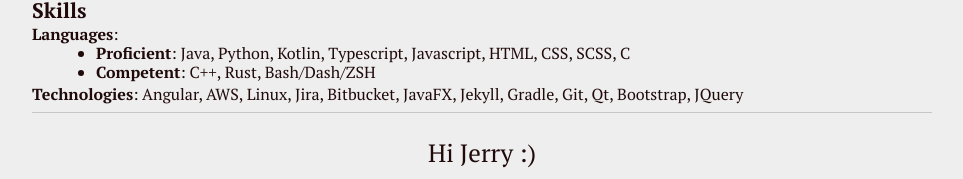
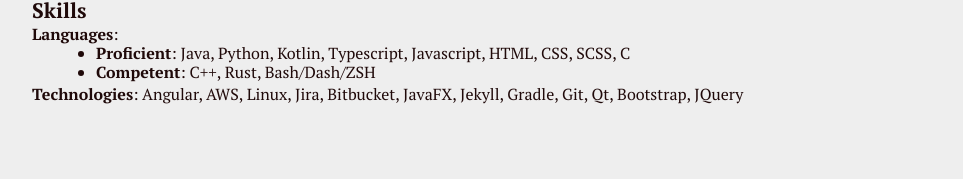
Before and after one commit to George-lewis/george-lewis.github.io, a Jekyll site: the page built from __pages/resume.markdown, in a window 1280 px wide. Shown: the part 799-978 px from the top of the page, without its empty margins (158-1121 px from the left). Built offline with Jekyll 4.4.1, drawn with Linux system fonts in a browser that asks for light colours; after the commit the page ends 923 px from its top, so only the background shows below that.

Commit message:
remove easter egg

```diff
--- a/__pages/resume.markdown
+++ b/__pages/resume.markdown
@@ -59,7 +59,3 @@
 - **Competent**: C++, Rust, Bash/Dash/ZSH
 
 **Technologies**: Angular, AWS, Linux, Jira, Bitbucket, JavaFX, Jekyll, Gradle, Git, Qt, Bootstrap, JQuery
-
----
-
-<div style="font-size: 25px; width: 100%; margin-top: 30px; text-align: center;">Hi Jerry :)</div>
```
